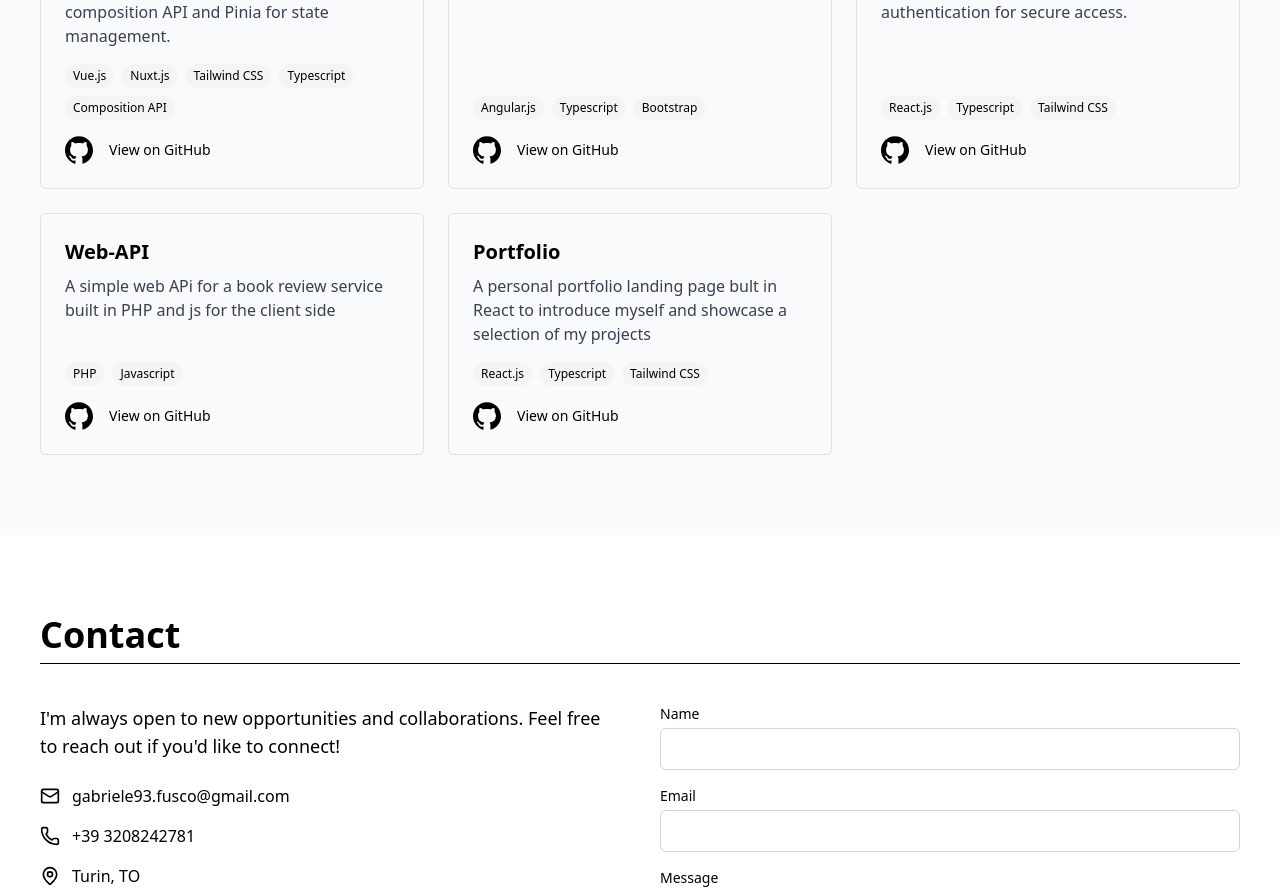
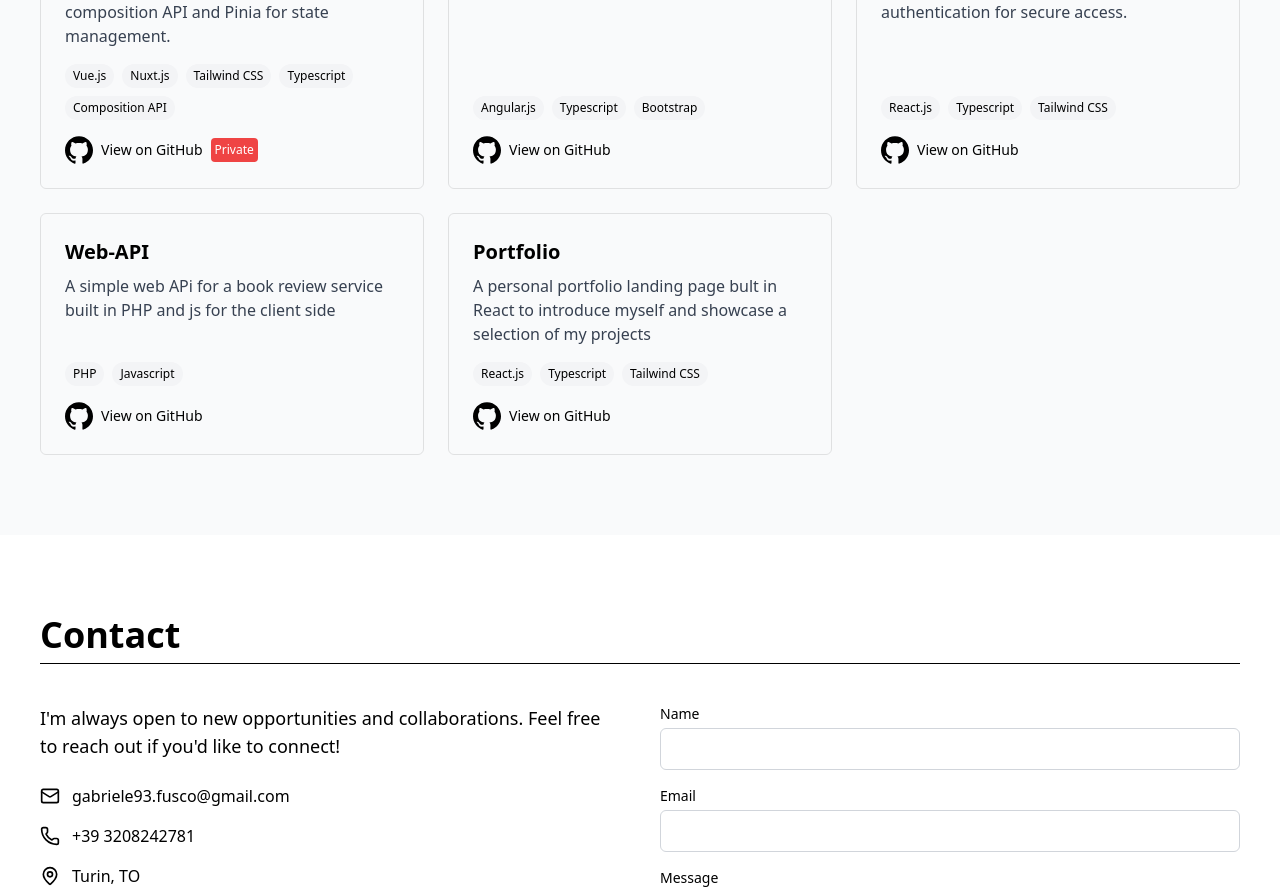
Before and after one commit to Gabrio993/My-Portfolio, a React (Vite) app: page / in a window 1280 px wide. Shown: the part 1220-2110 px from the top of the page. Built offline with nearby package versions, Linux system fonts and the light colour scheme.

Commit message:
refactor(component/data) added  label for private projects and update github url

```diff
--- a/src/components/ProjectCard.tsx
+++ b/src/components/ProjectCard.tsx
@@ -22,15 +22,19 @@ const ProjectCard = ({ project }: ProjectCardProps) => {
         ))}
       </div>
 
+      <div className="flex items-center gap-2">
         <a
           href={project.githubUrl}
           target="_blank"
           rel="noopener noreferrer"
-        className="flex items-center w-fit gap-4 text-sm font-medium hover:underline"
+          className="flex items-center w-fit gap-2 text-sm font-medium hover:underline"
         >
           <img src="images/github.svg" alt="logo-github" className="h-7 w-7" />
           View on GitHub
         </a>
+
+        {project.title === "L-N-D-S" && <span className="p-1 bg-red-500 text-white text-xs rounded">Private</span>}
+      </div>
     </div>
   );
 };
--- a/src/data/projects.ts
+++ b/src/data/projects.ts
@@ -5,35 +5,35 @@ const projects: Project[] = [
     id: 1,
     title: "L-N-D-S",
     description: "A fully responsive news platform built with Vue.js, Nuxt.js and Tailwind CSS, composition API and Pinia for state management.",
-    githubUrl: "https://github.com/username/ecommerce-platform",
+    githubUrl: "https://github.com/Gabrio993",
     technologies: ["Vue.js", "Nuxt.js", "Tailwind CSS", "Typescript", "Composition API"],
   },
   {
     id: 2,
     title: "Angular Fitness",
     description: "This project lets logged-in users view gym classes and book them until spots run out.",
-    githubUrl: "https://github.com",
+    githubUrl: "https://github.com/Gabrio993/Angular-Project",
     technologies: ["Angular.js", "Typescript", "Bootstrap"],
   },
   {
     id: 3,
     title: "Gym-Equipment",
     description: "A small web app for booking gym equipment, featuring user registration and authentication for secure access.",
-    githubUrl: "https://github.com/username/personal-blog",
+    githubUrl: "https://github.com/Gabrio993/Gym-Equipment",
     technologies: ["React.js", "Typescript", "Tailwind CSS"],
   },
   {
     id: 4,
     title: "Web-API",
     description: "A simple web APi for a book review service built in PHP and js for the client side",
-    githubUrl: "https://github.com/username/personal-blog",
+    githubUrl: "https://github.com/Gabrio993/Book-Review-API",
     technologies: ["PHP", "Javascript"],
   },
   {
     id: 5,
     title: "Portfolio",
     description: "A personal portfolio landing page bult in React to introduce myself and showcase a selection of my projects",
-    githubUrl: "https://github.com/username/personal-blog",
+    githubUrl: "https://github.com/Gabrio993/My-Portfolio",
     technologies: ["React.js", "Typescript", "Tailwind CSS"],
   },
 ];
```
Lines whose indentation alone changed are shown as unchanged.
